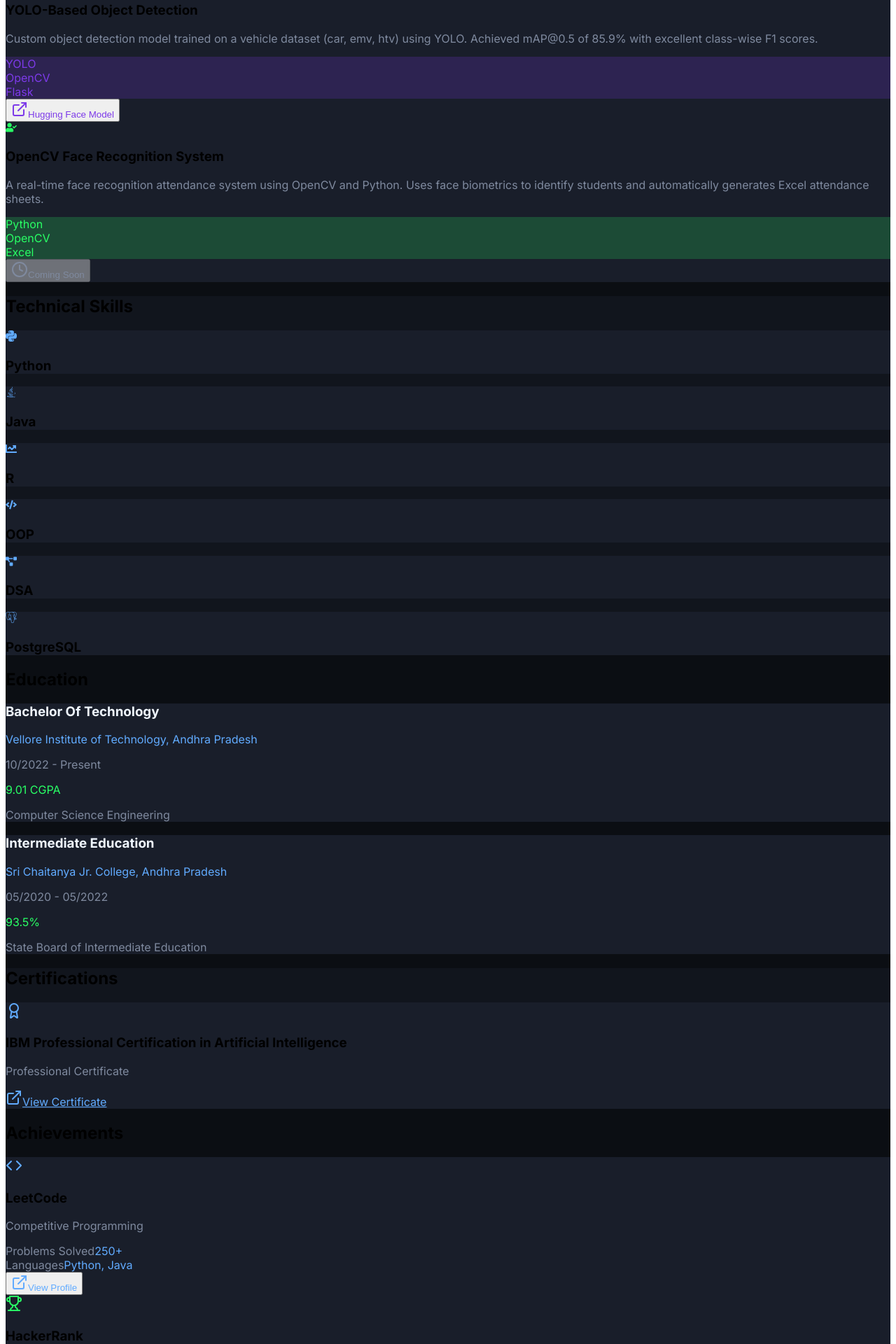
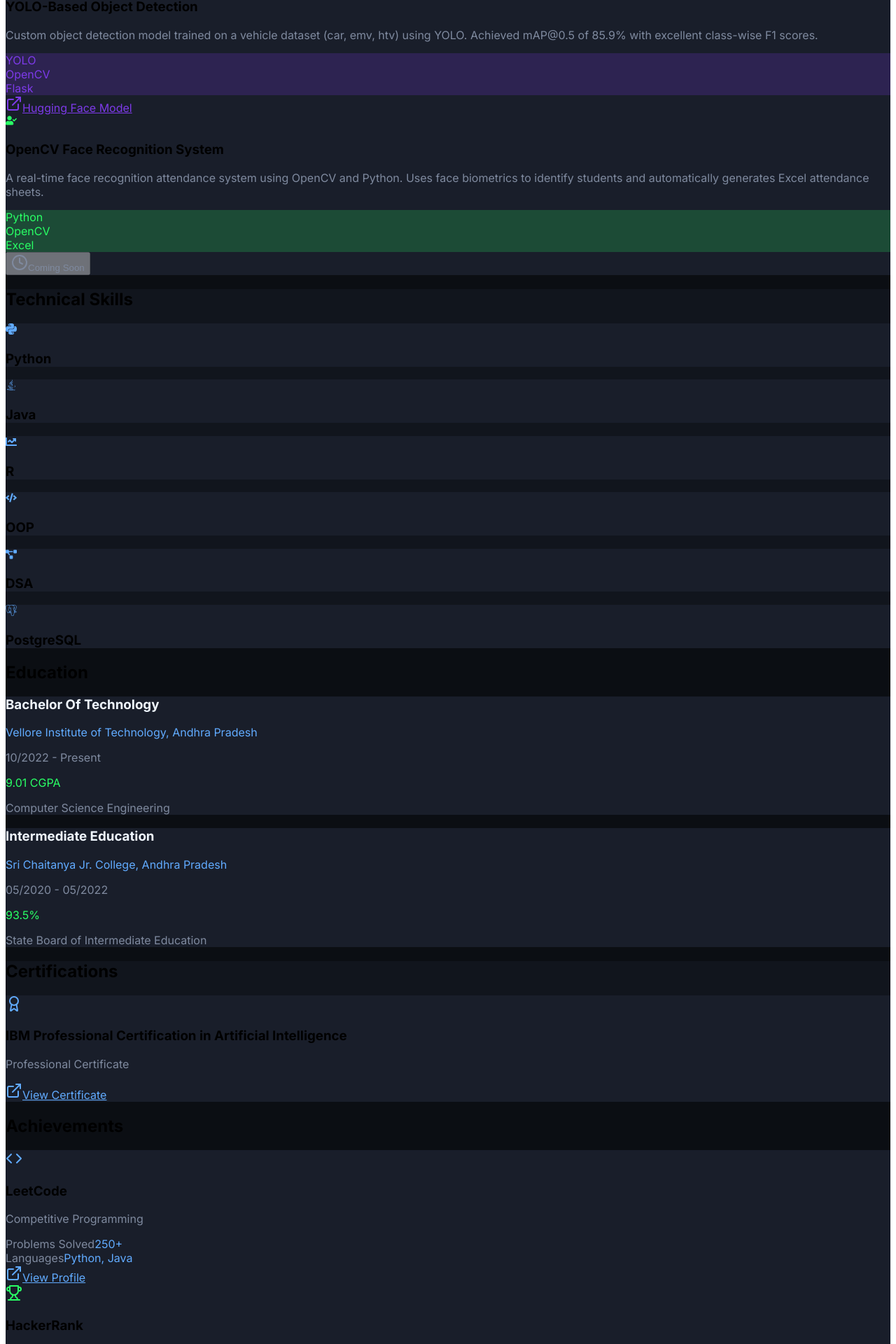
Before and after one commit to ragebhanukiran/PersonalPortfolioWebsite, a React (Vite) app in the folder client/: page / in a window 1280 px wide. Shown: the part 1152-3072 px from the top of the page at 70% size. Built offline with nearby package versions, Linux system fonts and the light colour scheme.

Commit message:
commiting links in achievements

```diff
--- a/client/src/components/sections/achievements.tsx
+++ b/client/src/components/sections/achievements.tsx
@@ -80,10 +80,21 @@ export function Achievements() {
                       ))}
                     </div>
 
-                    <Button variant="link" className={`p-0 h-auto text-github-${achievement.color} hover:text-${achievement.color}-400 mt-6`}>
-                      <ExternalLink className="h-4 w-4 mr-2" />
-                      View Profile
+                    <Button
+                      variant="link"
+                      className={`p-0 h-auto text-github-${achievement.color} hover:text-${achievement.color}-400 mt-6`}
+                      asChild
+                    >
+                      <a
+                        href={achievement.link}
+                        target="_blank"
+                        rel="noopener noreferrer"
+                      >
+                        <ExternalLink className="h-4 w-4 mr-2" />
+                        View Profile
+                      </a>
                     </Button>
+
                   </CardContent>
                 </Card>
               </FadeIn>
--- a/client/src/components/sections/projects.tsx
+++ b/client/src/components/sections/projects.tsx
@@ -77,10 +77,20 @@ export function Projects() {
                         Coming Soon
                       </Button>
                     ) : (
-                      <Button variant="link" className={`justify-start p-0 h-auto text-github-${project.color} hover:text-${project.color}-400`}>
-                        {project.linkIcon && <span className="mr-2">{project.linkIcon}</span>}
-                        {project.linkText}
-                      </Button>
+                        <Button
+                        variant="link"
+                        className={`justify-start p-0 h-auto text-github-${project.color} hover:text-${project.color}-400`}
+                        asChild
+                        >
+                         <a
+                            href={project.link}
+                            target="_blank"
+                            rel="noopener noreferrer"
+                         >
+                            {project.linkIcon && <span className="mr-2">{project.linkIcon}</span>}
+                            {project.linkText}
+                          </a>
+                        </Button>
                     )}
                   </CardContent>
                 </Card>
```
